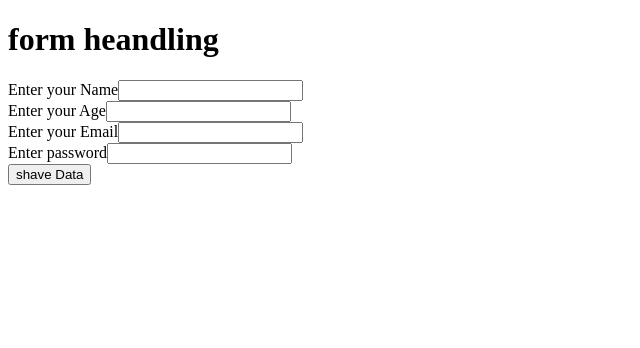
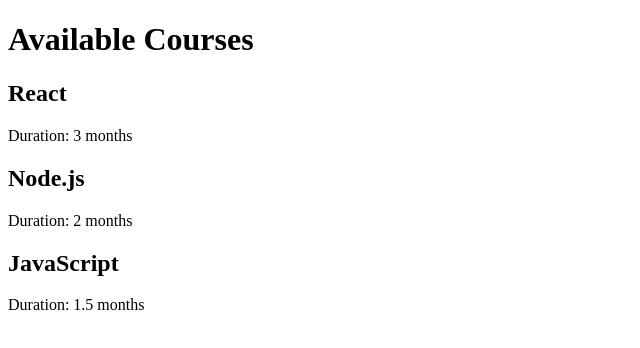
Before and after one commit to riyaverma85/React_Router_Dom, a React (Vite) app in the folder riya/: page / in a window 1280 px wide. Shown: the top 348 px of the page, without its empty margins (0-640 px from the left). Built offline with nearby package versions, Linux system fonts and the light colour scheme.

Commit message:
courseCard

```diff
--- a/riya/src/App.jsx
+++ b/riya/src/App.jsx
@@ -119,3 +119,24 @@
 // };
 
 // export default App;
+
+///////////////////////////////////////////////////
+
+import React from "react";
+import CourseCard from "./CourseCard.jsx";
+function App() {
+  const courses = [
+    { name: "React", duration: "3 months" },
+    { name: "Node.js", duration: "2 months" },
+    { name: "JavaScript", duration: "1.5 months" },
+  ];
+  return (
+    <>
+      <h1>Available Courses</h1>
+      {courses.map((course, index) => (
+        <CourseCard key={index} name={course.name} duration={course.duration} />
+      ))}
+    </>
+  );
+}
+export default App;
--- /dev/null
+++ b/riya/src/CourseCard.jsx
@@ -0,0 +1,11 @@
+function CourseCard({ name, duration }) {
+  return (
+
+     <>
+    <h2>{name}</h2>
+      <p>Duration: {duration}</p>
+      </>
+
+  );
+}
+export default CourseCard
--- a/riya/src/main.jsx
+++ b/riya/src/main.jsx
@@ -1,7 +1,7 @@
 
 import { createRoot } from 'react-dom/client'
 
-import App from "./Form.jsx"
+import App from "./App.jsx"
 // import { BrowserRouter } from 'react-router-dom'
 
 createRoot(document.getElementById('root')).render(
```
